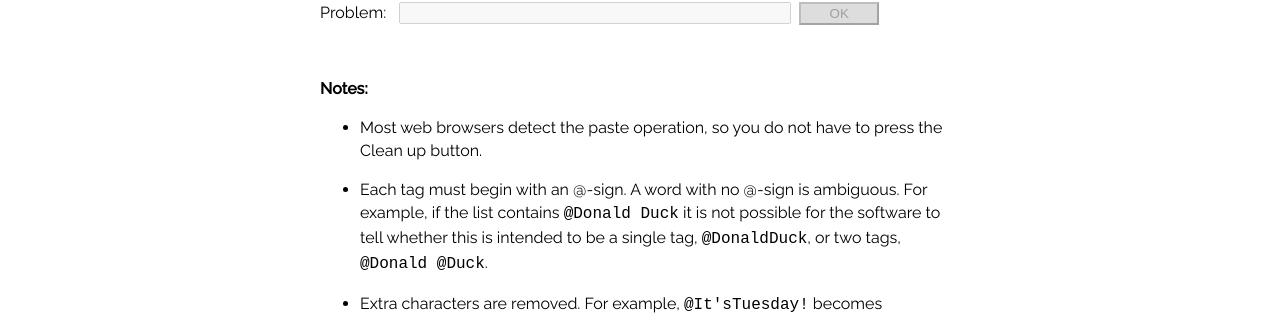
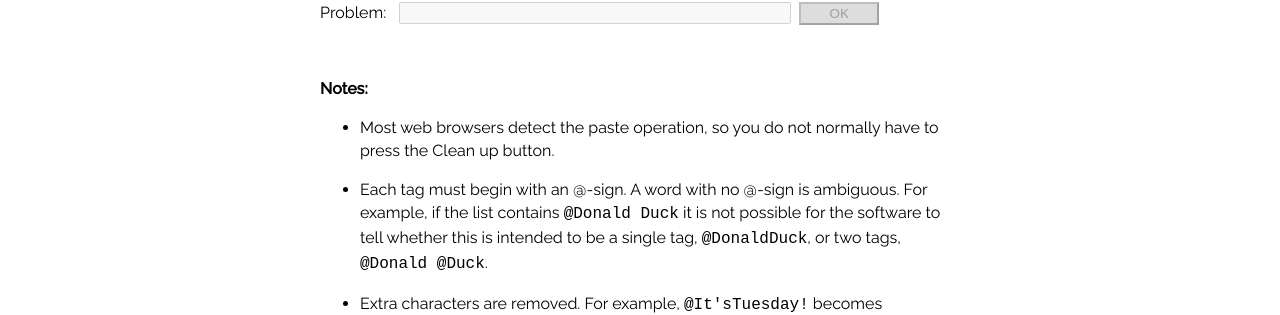
Before and after one commit to RarelyCharlie/rarelycharlie.github.io, a Jekyll site: the page built from _draft/taglist-cleanup.md, in a window 1280 px wide and 1107 px high. Shown: the part 359-674 px from the top of the window. Built offline with Jekyll 4.4.1, drawn with Linux system fonts in a browser that asks for light colours.

Commit message:
more tweaks

```diff
--- a/_draft/taglist-cleanup.md
+++ b/_draft/taglist-cleanup.md
@@ -156,7 +156,7 @@ To clean up a taglist, paste it here. If a problem is reported below, fix the pr
 
 Taglist:
 
-<div id="list" contenteditable="true" spellcheck="false" onkeyup="Cleanup.trigger(this)" onpaste="Cleanup.trigger(this)"></div>
+<div id="list" contenteditable="true" spellcheck="false" onpaste="Cleanup.trigger(this)"></div>
 
 <button id="cleanup" onclick="Cleanup.trigger({id: 'list'})">Clean up</button> <button id="copy" onclick="Cleanup.copy()" disabled>Copy</button> <span id="copied"></span>
 
@@ -167,7 +167,7 @@ Problem: <input type="text" id="problem-tags" onkeyup="Cleanup.tagskey()" disabl
 
 **Notes:**
 
- - Most web browsers detect the paste operation, so you do not have to press the Clean up button.
+ - Most web browsers detect the paste operation, so you do not normally have to press the Clean up button.
 
  - Each tag must begin with an @-sign. A word with no @-sign is ambiguous. For example, if the list contains `@Donald Duck` it is not possible for the software to tell whether this is intended to be a single tag, `@DonaldDuck`, or two tags, `@Donald @Duck`.
 
```
